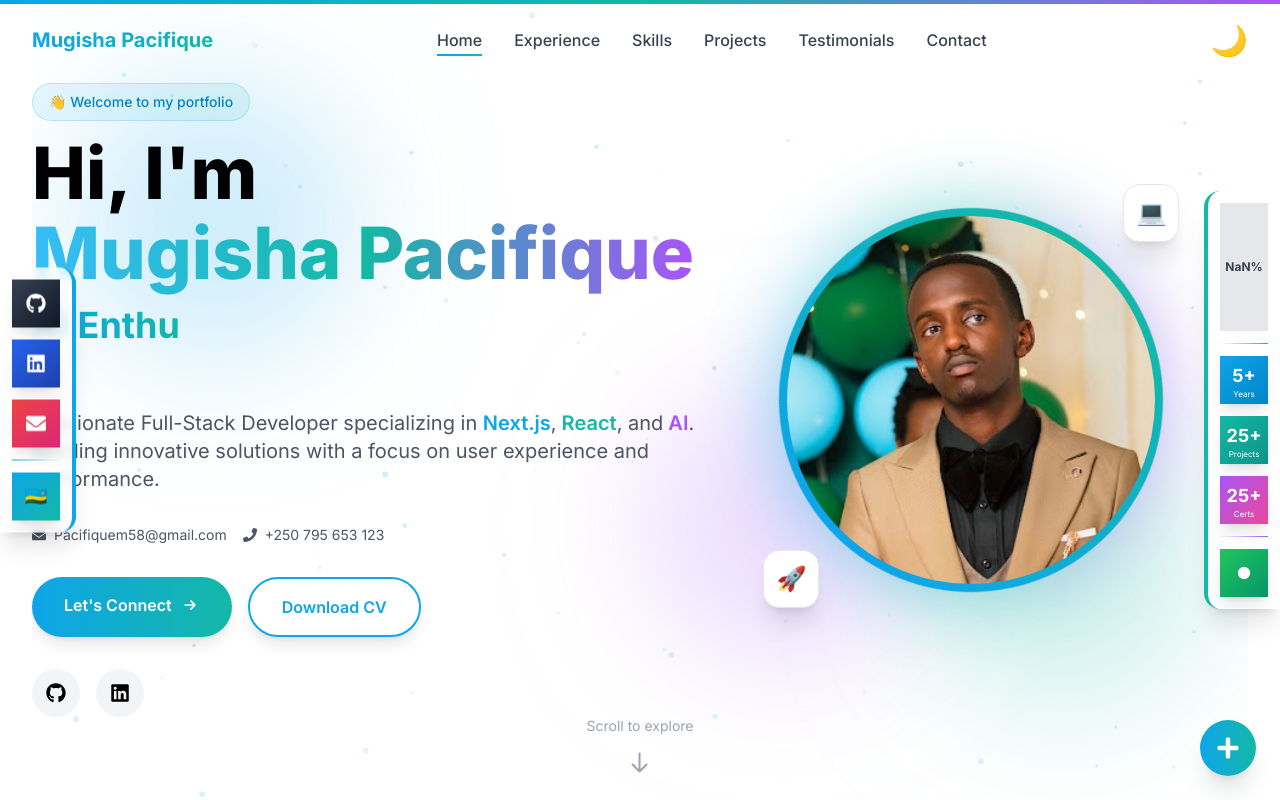
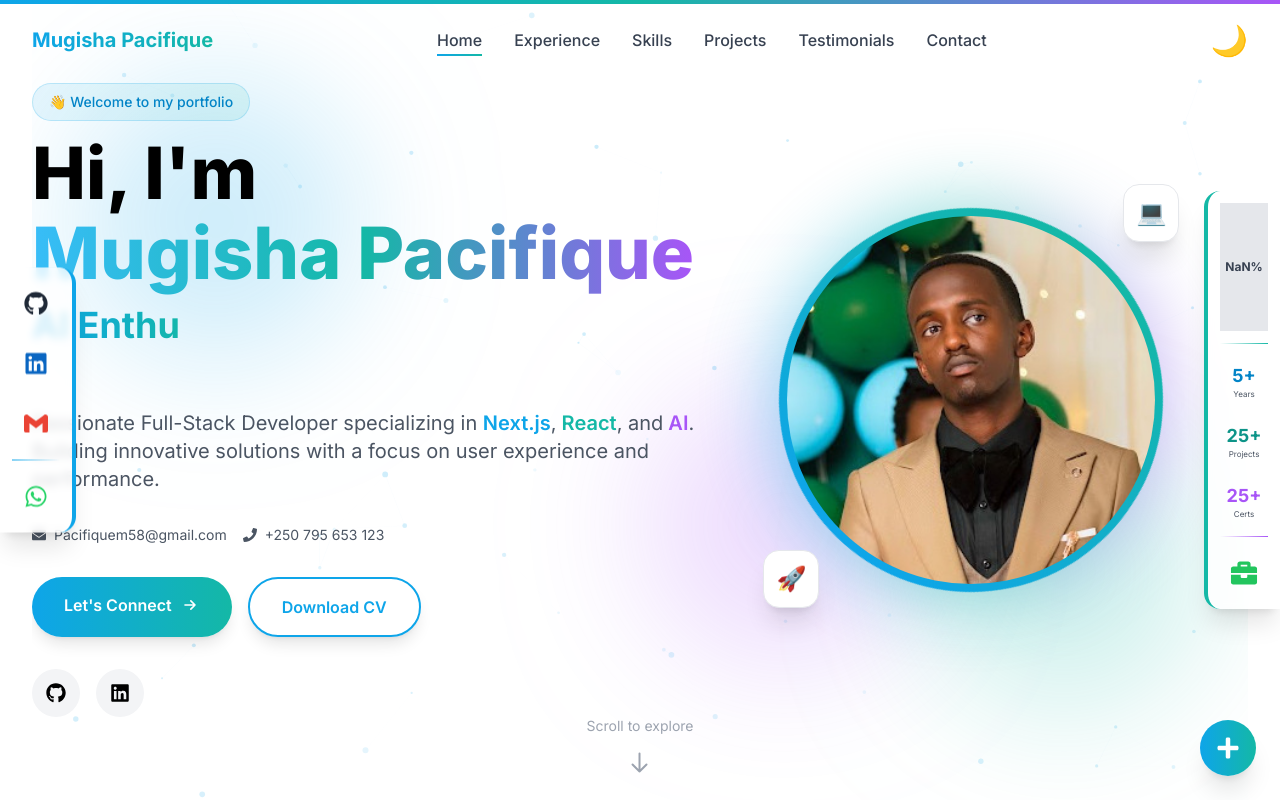
Before and after one commit to Pacifique5/NextJs-Portfolio, a Next.js app: page / in a window 1280 px wide. Shown: the top 800 px of the page. Built offline with nearby package versions, Linux system fonts and the light colour scheme.

Commit message:
side icons updated

```diff
--- a/src/app/components/SideDecorations.jsx
+++ b/src/app/components/SideDecorations.jsx
@@ -1,7 +1,8 @@
 "use client";
 import { motion } from "framer-motion";
 import { useEffect, useState } from "react";
-import { FaGithub, FaLinkedin, FaEnvelope } from "react-icons/fa";
+import { FaGithub, FaLinkedin, FaWhatsapp, FaBriefcase } from "react-icons/fa";
+import { SiGmail } from "react-icons/si";
 
 const SideDecorations = () => {
   const [scrollProgress, setScrollProgress] = useState(0);
@@ -26,10 +27,10 @@ const SideDecorations = () => {
             href="https://github.com/Pacifique5"
             target="_blank"
             rel="noopener noreferrer"
-            className="group relative w-12 h-12 rounded-lg bg-gradient-to-br from-gray-700 to-gray-900 flex items-center justify-center hover:scale-110 transition-all duration-300 shadow-lg"
+            className="group relative w-12 h-12 rounded-lg bg-transparent flex items-center justify-center hover:scale-110 transition-all duration-300"
             title="GitHub"
           >
-            <FaGithub className="text-white text-xl" />
+            <FaGithub className="text-gray-800 dark:text-white text-2xl" />
             <span className="absolute left-full ml-3 px-3 py-1 bg-gray-900 text-white text-sm rounded-lg opacity-0 group-hover:opacity-100 transition-opacity whitespace-nowrap">
               GitHub
             </span>
@@ -39,10 +40,10 @@ const SideDecorations = () => {
             href="https://linkedin.com/in/mugisha-pacifique"
             target="_blank"
             rel="noopener noreferrer"
-            className="group relative w-12 h-12 rounded-lg bg-gradient-to-br from-blue-600 to-blue-800 flex items-center justify-center hover:scale-110 transition-all duration-300 shadow-lg"
+            className="group relative w-12 h-12 rounded-lg bg-transparent flex items-center justify-center hover:scale-110 transition-all duration-300"
             title="LinkedIn"
           >
-            <FaLinkedin className="text-white text-xl" />
+            <FaLinkedin className="text-[#0A66C2] text-2xl" />
             <span className="absolute left-full ml-3 px-3 py-1 bg-blue-700 text-white text-sm rounded-lg opacity-0 group-hover:opacity-100 transition-opacity whitespace-nowrap">
               LinkedIn
             </span>
@@ -50,10 +51,10 @@ const SideDecorations = () => {
 
           <a
             href="mailto:Pacifiquem58@gmail.com"
-            className="group relative w-12 h-12 rounded-lg bg-gradient-to-br from-red-500 to-pink-600 flex items-center justify-center hover:scale-110 transition-all duration-300 shadow-lg"
-            title="Email"
+            className="group relative w-12 h-12 rounded-lg bg-transparent flex items-center justify-center hover:scale-110 transition-all duration-300"
+            title="Gmail"
           >
-            <FaEnvelope className="text-white text-xl" />
+            <SiGmail className="text-[#EA4335] text-2xl" />
             <span className="absolute left-full ml-3 px-3 py-1 bg-red-600 text-white text-sm rounded-lg opacity-0 group-hover:opacity-100 transition-opacity whitespace-nowrap">
               Email Me
             </span>
@@ -62,10 +63,19 @@ const SideDecorations = () => {
           {/* Decorative Line */}
           <div className="w-full h-px bg-gradient-to-r from-primary-500 to-transparent" />
 
-          {/* Location Badge */}
-          <div className="w-12 h-12 rounded-lg bg-gradient-to-br from-primary-500 to-secondary-500 flex items-center justify-center text-white text-lg font-bold shadow-lg cursor-default" title="Based in Rwanda">
-            🇷🇼
-          </div>
+          {/* WhatsApp Badge */}
+          <a
+            href="https://wa.me/250795653123"
+            target="_blank"
+            rel="noopener noreferrer"
+            className="group relative w-12 h-12 rounded-lg bg-transparent flex items-center justify-center hover:scale-110 transition-all duration-300"
+            title="WhatsApp"
+          >
+            <FaWhatsapp className="text-[#25D366] text-2xl" />
+            <span className="absolute left-full ml-3 px-3 py-1 bg-green-600 text-white text-sm rounded-lg opacity-0 group-hover:opacity-100 transition-opacity whitespace-nowrap">
+              WhatsApp Me
+            </span>
+          </a>
         </div>
       </div>
 
@@ -92,11 +102,11 @@ const SideDecorations = () => {
           {/* Quick Stats */}
           <motion.div
             whileHover={{ scale: 1.05 }}
-            className="w-12 h-12 rounded-lg bg-gradient-to-br from-primary-500 to-primary-600 flex flex-col items-center justify-center text-white shadow-lg cursor-default group relative"
+            className="w-12 h-12 rounded-lg bg-transparent flex flex-col items-center justify-center cursor-default group relative"
             title="Years of Experience"
           >
-            <span className="text-lg font-bold">5+</span>
-            <span className="text-[8px] leading-none">Years</span>
+            <span className="text-lg font-bold text-primary-600 dark:text-primary-400">5+</span>
+            <span className="text-[8px] leading-none text-gray-600 dark:text-gray-400">Years</span>
             <span className="absolute right-full mr-3 px-3 py-1 bg-primary-600 text-white text-sm rounded-lg opacity-0 group-hover:opacity-100 transition-opacity whitespace-nowrap">
               Years Experience
             </span>
@@ -104,11 +114,11 @@ const SideDecorations = () => {
 
           <motion.div
             whileHover={{ scale: 1.05 }}
-            className="w-12 h-12 rounded-lg bg-gradient-to-br from-secondary-500 to-secondary-600 flex flex-col items-center justify-center text-white shadow-lg cursor-default group relative"
+            className="w-12 h-12 rounded-lg bg-transparent flex flex-col items-center justify-center cursor-default group relative"
             title="Projects Completed"
           >
-            <span className="text-lg font-bold">25+</span>
-            <span className="text-[8px] leading-none">Projects</span>
+            <span className="text-lg font-bold text-secondary-600 dark:text-secondary-400">25+</span>
+            <span className="text-[8px] leading-none text-gray-600 dark:text-gray-400">Projects</span>
             <span className="absolute right-full mr-3 px-3 py-1 bg-secondary-600 text-white text-sm rounded-lg opacity-0 group-hover:opacity-100 transition-opacity whitespace-nowrap">
               Projects Completed
             </span>
@@ -116,11 +126,11 @@ const SideDecorations = () => {
 
           <motion.div
             whileHover={{ scale: 1.05 }}
-            className="w-12 h-12 rounded-lg bg-gradient-to-br from-accent-purple to-accent-pink flex flex-col items-center justify-center text-white shadow-lg cursor-default group relative"
+            className="w-12 h-12 rounded-lg bg-transparent flex flex-col items-center justify-center cursor-default group relative"
             title="Certificates Earned"
           >
-            <span className="text-lg font-bold">25+</span>
-            <span className="text-[8px] leading-none">Certs</span>
+            <span className="text-lg font-bold text-accent-purple">25+</span>
+            <span className="text-[8px] leading-none text-gray-600 dark:text-gray-400">Certs</span>
             <span className="absolute right-full mr-3 px-3 py-1 bg-purple-600 text-white text-sm rounded-lg opacity-0 group-hover:opacity-100 transition-opacity whitespace-nowrap">
               Certificates
             </span>
@@ -130,15 +140,23 @@ const SideDecorations = () => {
           <div className="w-full h-px bg-gradient-to-l from-accent-purple to-transparent" />
 
           {/* Availability Badge */}
-          <div className="w-12 h-12 rounded-lg bg-gradient-to-br from-green-500 to-emerald-600 flex items-center justify-center shadow-lg cursor-default group relative">
-            <div className="relative">
-              <div className="w-3 h-3 bg-white rounded-full animate-pulse" />
-              <div className="absolute inset-0 w-3 h-3 bg-white rounded-full animate-ping" />
-            </div>
+          <motion.div
+            whileHover={{ scale: 1.05 }}
+            className="w-12 h-12 rounded-lg bg-transparent flex items-center justify-center cursor-default group relative"
+            animate={{
+              scale: [1, 1.1, 1],
+            }}
+            transition={{
+              duration: 2,
+              repeat: Infinity,
+              ease: "easeInOut",
+            }}
+          >
+            <FaBriefcase className="text-green-500 text-2xl" />
             <span className="absolute right-full mr-3 px-3 py-1 bg-green-600 text-white text-sm rounded-lg opacity-0 group-hover:opacity-100 transition-opacity whitespace-nowrap">
               Available for Work
             </span>
-          </div>
+          </motion.div>
         </div>
       </div>
 
```
Also changed, not shown: src/app/components/EnhancedContactSection.jsx (+14 -106 lines), 1 other file (tests, documents, lock files or other folders).
